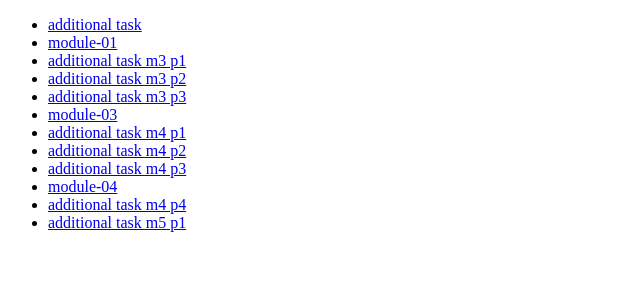
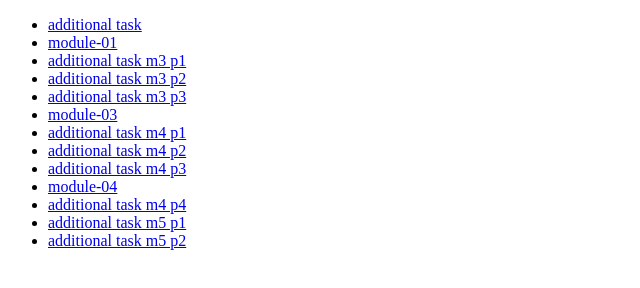
Before and after one commit to YanaEgorova/GoIt, a plain HTML site: page index.html in a window 1280 px wide. Shown: the whole page, without its empty margins (0-640 px from the left). Drawn offline with Linux system fonts and the light colour scheme.

Commit message:
Update index.html

```diff
--- a/index.html
+++ b/index.html
@@ -36,6 +36,7 @@
       <a href="./html-css/additional task m4 p4/index.html">additional task m4 p4</a>
     </li>
     <li><a href="./html-css/additional task m5 p1/">additional task m5 p1</a></li>
+    <li><a href="./html-css/additional task m5 p2/">additional task m5 p2</a></li>
   </ul>
 </body>
 
```
